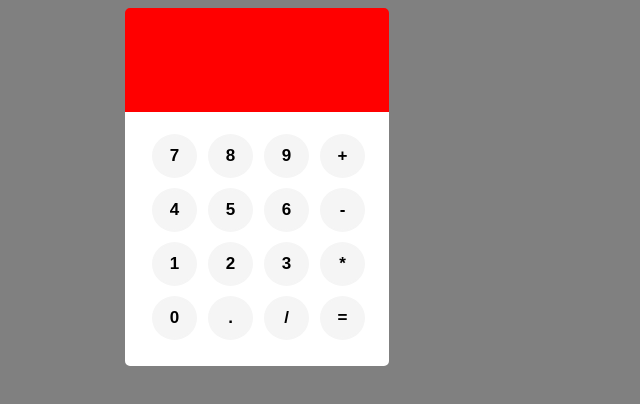
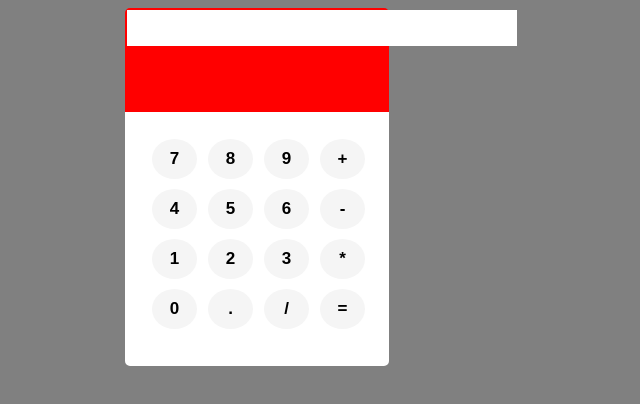
Before and after one commit to YasirBajwa/calculator_in_javaScript, a plain HTML site: page index.html in a window 1280 px wide. Shown: the whole page, without its empty margins (383-1023 px from the left). Drawn offline with Linux system fonts and the light colour scheme.

Commit message:
set numeric and operator values in input field

```diff
--- a/index.html
+++ b/index.html
@@ -12,8 +12,9 @@
 
     <div class="main-calculator">
      <div class="result-section">
-         <input type="text"  id="result"/>
-
+        <form>
+        <input type="numeric"  onkeypress="return onlyNumberKey(event)"   id="result"/>
+         </form>
      </div>
      <div class="content">
          <div class="all-btn">
--- a/script.js
+++ b/script.js
@@ -0,0 +1,10 @@
+function onlyNumberKey(evt) {
+
+    // Only ASCII charactar in that range allowed
+    var ASCIICode = (evt.which) ? evt.which : evt.keyCode
+    if (ASCIICode > 31 && (ASCIICode < 42 || ASCIICode > 57))
+        return false;
+     else if(ASCIICode === 44)
+     return false;
+    return true;
+}
--- a/style.css
+++ b/style.css
@@ -27,10 +27,12 @@ body{
       background-color: red;
       border:red
 }
-input:active,
-input:focus{
-    border :2px solid red
+input{
+    border: none;
+    outline:none;
+    font-size: 30px;
 }
+
 button{
     width: 45px;
     padding: 10px 10px;
@@ -40,7 +42,7 @@ button{
  text-align: center;
 }
 .all-btn{
-    margin-top: 15px;
+    margin-top: 20px;
 }
 button{
     /* display:block; */
@@ -56,6 +58,13 @@ button{
     font-weight:bold;
     /* text-align: center; */
 }
-button :hover{
-    text-decoration: none;
+
+button{
+
+    border: none;
+    outline:none;
+
 }
+button:hover{
+    cursor: pointer;
+}
```
